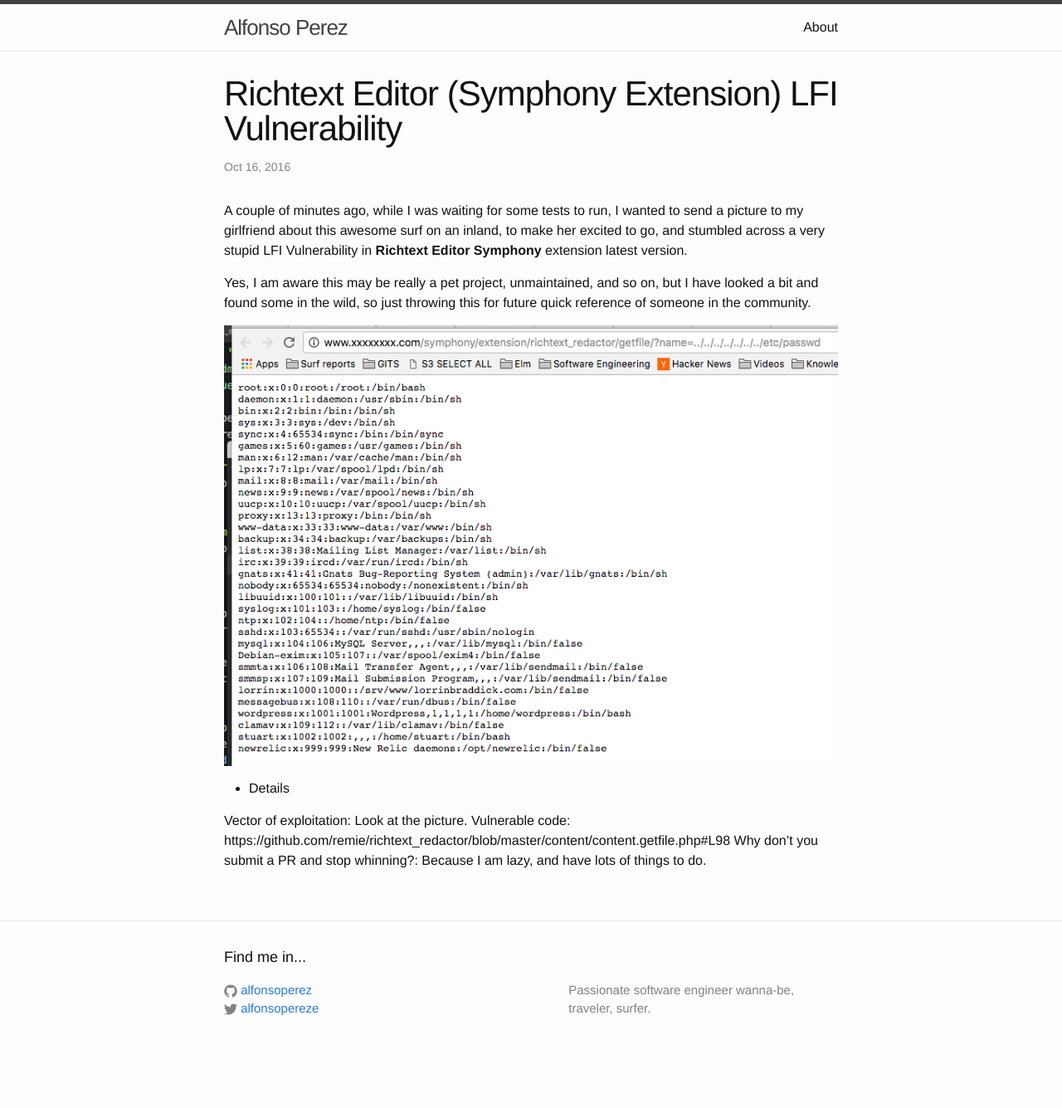
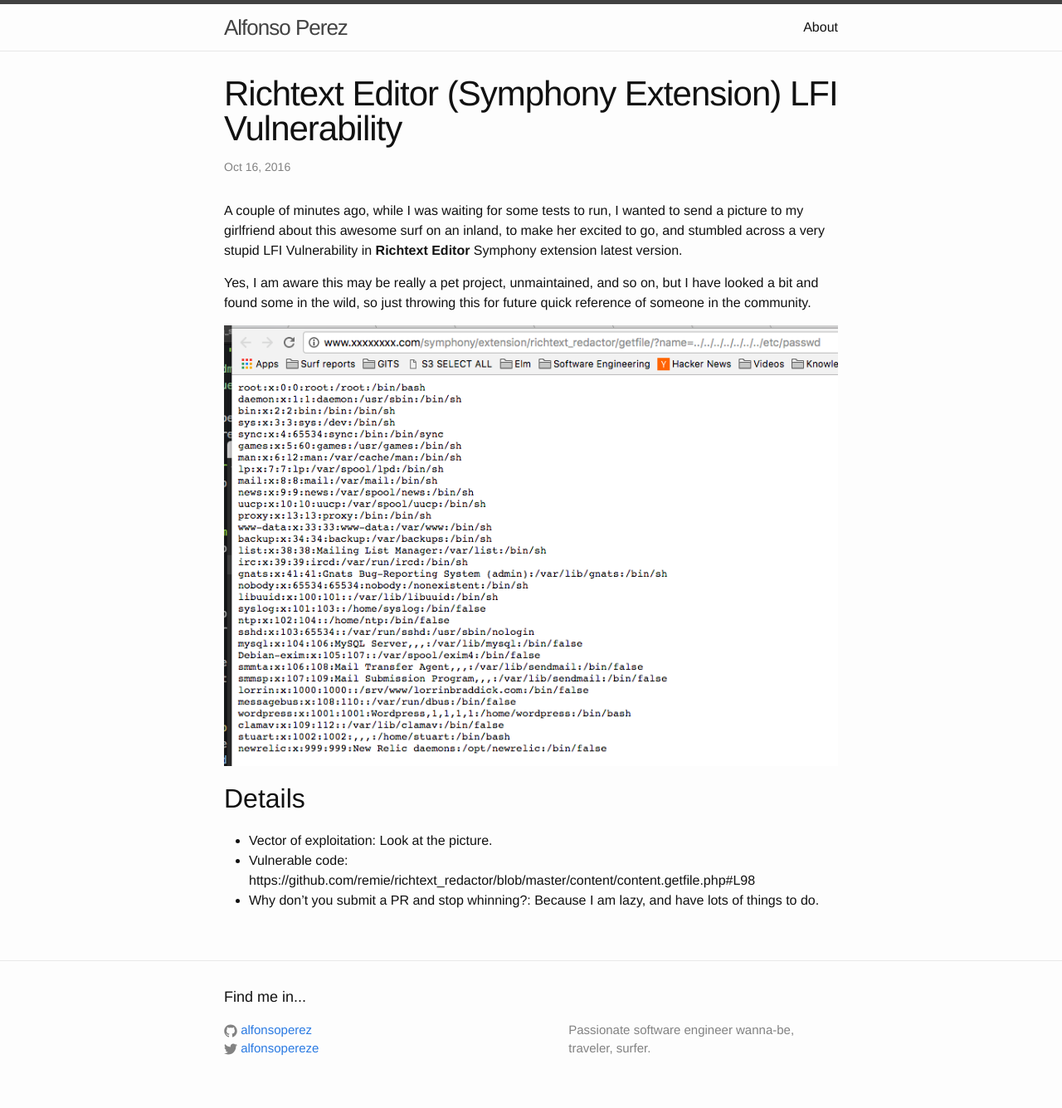
Before and after one commit to alfonsoperez/alfonsoperez.github.io, a Jekyll site: the page built from _posts/2016-10-12-richtext_redactor_lfi_vulnerability.markdown, in a window 1280 px wide. Shown: the whole page at 83% size. Built offline with Jekyll 4.4.1, drawn with Linux system fonts in a browser that asks for light colours; before the commit the page ends 1287 px from its top, so only the background shows below that.

Commit message:
fix formatting

```diff
--- a/_posts/2016-10-12-richtext_redactor_lfi_vulnerability.markdown
+++ b/_posts/2016-10-12-richtext_redactor_lfi_vulnerability.markdown
@@ -5,14 +5,14 @@
 categories: php hacking
 ---
 
-A couple of minutes ago, while I was waiting for some tests to run, I wanted to send a picture to my girlfriend about this awesome surf on an inland, to make her excited to go, and stumbled across a very stupid LFI Vulnerability in **Richtext Editor Symphony** extension latest version.
+A couple of minutes ago, while I was waiting for some tests to run, I wanted to send a picture to my girlfriend about this awesome surf on an inland, to make her excited to go, and stumbled across a very stupid LFI Vulnerability in **Richtext Editor** Symphony extension latest version.
 
 Yes, I am aware this may be really a pet project, unmaintained, and so on, but I have looked a bit and found some in the wild, so just throwing this for future quick reference of someone in the community.
 
 ![Lol yes](/images/posts/lfi.png)
 
-* Details
+## Details
 
-Vector of exploitation: Look at the picture.
-Vulnerable code: https://github.com/remie/richtext_redactor/blob/master/content/content.getfile.php#L98
-Why don't you submit a PR and stop whinning?: Because I am lazy, and have lots of things to do.
+- Vector of exploitation: Look at the picture.
+- Vulnerable code: https://github.com/remie/richtext_redactor/blob/master/content/content.getfile.php#L98
+- Why don't you submit a PR and stop whinning?: Because I am lazy, and have lots of things to do.
```
